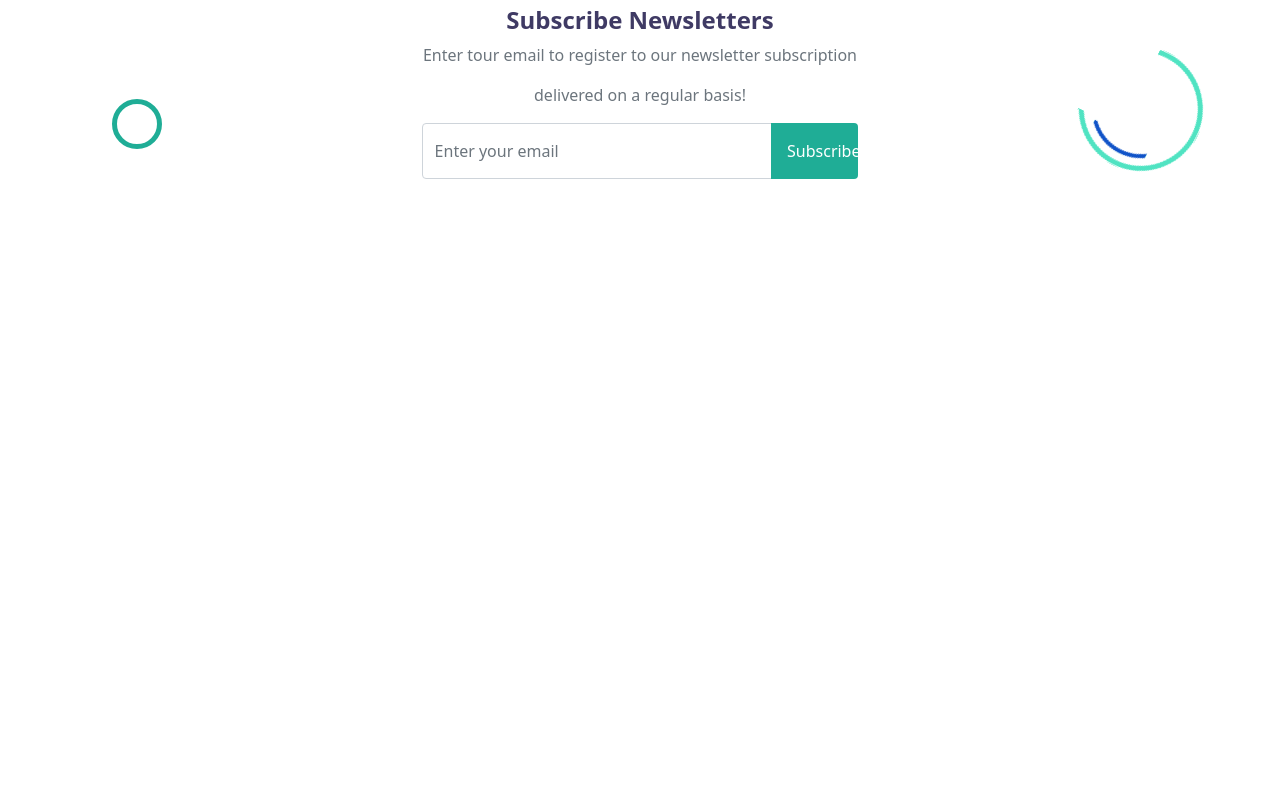
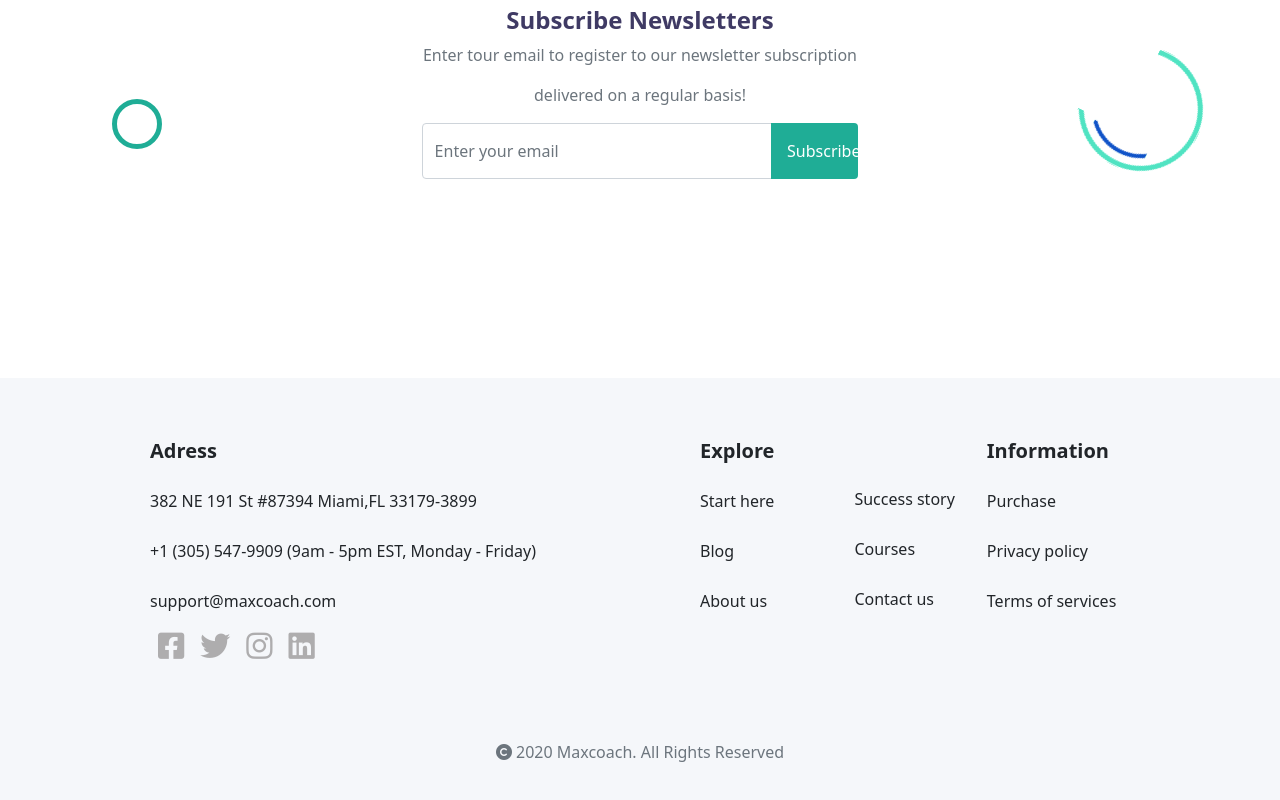
Before and after one commit to Greta-Calamari/proj-html-vuejs, a Vue app: page / in a window 1280 px wide. Shown: the part 7069-7869 px from the top of the page. Before the commit the page ends 7421 px from the top, so only its background shows below. Built offline with nearby package versions, Linux system fonts and the light colour scheme.

Commit message:
footer fluid complete

```diff
--- a/src/components/AppFooter.vue
+++ b/src/components/AppFooter.vue
@@ -1,12 +1,74 @@
 <template>
-    <div>
+<div class="bg">
+
+    <div class="container p-5">
+        <div class="row">
+            <div class="col-6">
+
+                <ul>
+                    <li class="lh lh-g">{{myarray[0].name}}</li>
+                    <li class="lh">{{myarray[1].name}} </li>
+                    <li class="lh">{{myarray[2].name}} </li>
+                    <li class="lh">{{myarray[3].name}} </li>
+                    <li class="lh">
+                        <i class="fa-brands fa-facebook-square px-2 ico"></i>
+                        <i class="fa-brands fa-twitter px-2 ico"></i>
+                        <i class="fa-brands fa-instagram px-2 ico"></i>
+                        <i class="fa-brands fa-linkedin px-2 ico"></i>
+
+
+                    </li>
+                </ul>
+            </div>
+            <div class="col-6 d-flex">
+
+                <ul class="px-5">
+                    <li class="lh lh-g">{{myarray[4].name}}</li>
+                    <li class="lh">{{myarray[5].name}}</li>
+                    <li class="lh">{{myarray[6].name}}</li>
+                    <li class="lh">{{myarray[7].name}}</li>
+
+                </ul>
+
+                <ul>
+                    <li></li>
+                    <li class="lh mt-5">{{myarray[8].name}}</li>
+                    <li class="lh">{{myarray[9].name}}</li>
+                    <li class="lh">{{myarray[10].name}}</li>
+                </ul>
+
+                <ul>
+                    <li class="lh lh-g" >{{myarray[11].name}}</li>
+                    <li class="lh">{{myarray[12].name}}</li>
+                    <li class="lh">{{myarray[13].name}}</li>
+                    <li class="lh">{{myarray[14].name}}</li>
+                </ul>
+            </div>
+
+
+        </div>
+
+        <div class="text-muted text-center mt-5">
+            <i class="fa-solid fa-copyright"></i>
+            2020
+            Maxcoach. All Rights Reserved
+        </div>
+
+
 
     </div>
+</div>
 </template>
 
 <script>
+import  dati from '../dati2.json'
 export default {
     name:'AppFooter',
+    data(){
+        return{
+            myarray:dati,
+        }
+    }
 
 }
 </script>
@@ -14,4 +76,20 @@ export default {
 <style lang="scss" scoped>
 @import '../styles/vars.scss';
 
+.bg{
+    background-color: $bg ;
+}
+
+.ico{
+    font-size: 30px;
+    color: $gray;
+}
+.lh{
+    line-height: 50px;
+}
+.lh-g{
+    font-size: 20px;
+    font-weight: 700;
+}
+
 </style>
--- a/src/dati.json
+++ b/src/dati.json
@@ -17,4 +17,5 @@
     {
         "name":"Shop"
     }
+
 ]
--- /dev/null
+++ b/src/dati2.json
@@ -0,0 +1,49 @@
+[
+    {
+        "name": "Adress"
+    },
+    {
+        "name":"382 NE 191 St #87394 Miami,FL 33179-3899"
+    },
+    {
+        "name":"+1 (305) 547-9909 (9am - 5pm EST, Monday - Friday)"
+    },
+    {
+        "name":"support@maxcoach.com"
+    },
+    {
+        "name":"Explore"
+    },
+    {
+        "name":"Start here"
+    },
+    {
+        "name":"Blog"
+    },
+    {
+        "name":"About us"
+    },
+    {
+        "name":"Success story"
+    },
+    {
+        "name":"Courses"
+    },
+    {
+        "name":"Contact us"
+    },
+    {
+        "name":"Information"
+    },
+    {
+        "name":"Purchase"
+    },
+    {
+        "name":"Privacy policy"
+    },
+    {
+        "name":"Terms of services"
+    }
+
+
+]
--- a/src/styles/general.scss
+++ b/src/styles/general.scss
@@ -5,6 +5,7 @@ $fa-font-path: './webfonts';
 @import '~@fortawesome/fontawesome-free/scss/fontawesome.scss';
 @import '~@fortawesome/fontawesome-free/scss/solid.scss';
 @import '~@fortawesome/fontawesome-free/scss/regular.scss';
+@import '~@fortawesome/fontawesome-free/scss/brands.scss';
 
 
 @import './vars';
```
